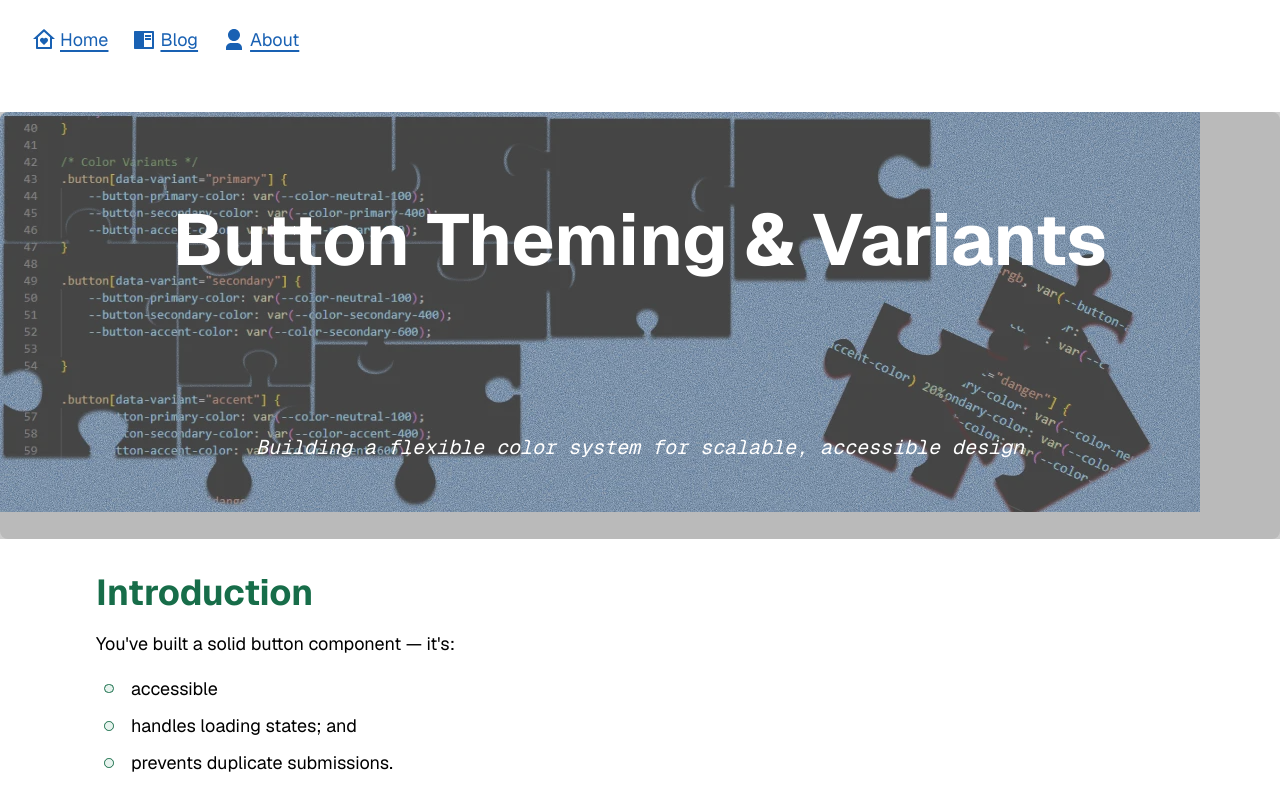
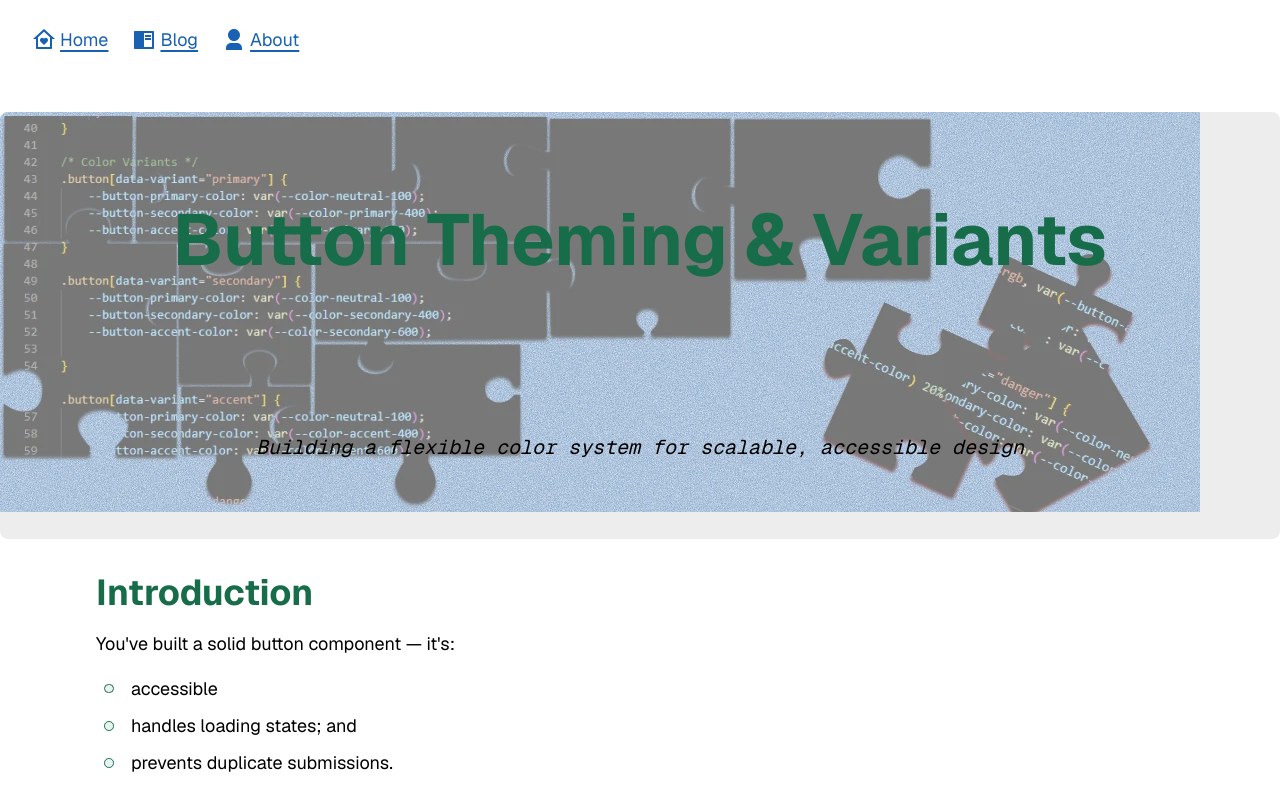
Before and after one commit to codercarl1243/react_components_system, a Next.js app: page /blog/design-system/buttons/theming in a window 1280 px wide. Shown: the top 792 px of the page. Built offline with nearby package versions, Linux system fonts and the light colour scheme.

Commit message:
UPDATE change hsl from to use color-mix so that old browsers still get to play

```diff
--- a/app/styles/components/post/post.banner.css
+++ b/app/styles/components/post/post.banner.css
@@ -1,4 +1,3 @@
-
 .post__banner {
   margin-block-end: calc(var(--spacing) * 4);
   display: grid;
@@ -15,16 +14,15 @@
 }
 
 .post__banner__text {
-  --heading-color: var(--color-neutral-100);
+  background-color: color-mix(in srgb, var(--color-neutral-100) 40%, transparent 60%);
   color: var(--heading-color);
-  background-color: hsl( from var(--heading-color) h s calc(l / 2) / 0.4);
   grid-column: 1 / -1;
   grid-row: 1 / -1;
   z-index: 1;
 
   display: grid;
-  grid-template-columns:  repeat(3, 1fr);
-  grid-template-rows:  auto auto;
+  grid-template-columns: repeat(3, 1fr);
+  grid-template-rows: auto auto;
   row-gap: var(--spacing);
 
   align-items: center;
@@ -49,10 +47,12 @@
     grid-template-rows: repeat(3, 1fr);
     aspect-ratio: auto;
   }
+
   .post__banner__image {
     border-radius: 0;
   }
+
   .post__banner__text {
-    padding:  0.5rem 1rem;
+    padding: 0.5rem 1rem;
   }
 }
```
Lines whose indentation alone changed are shown as unchanged.
